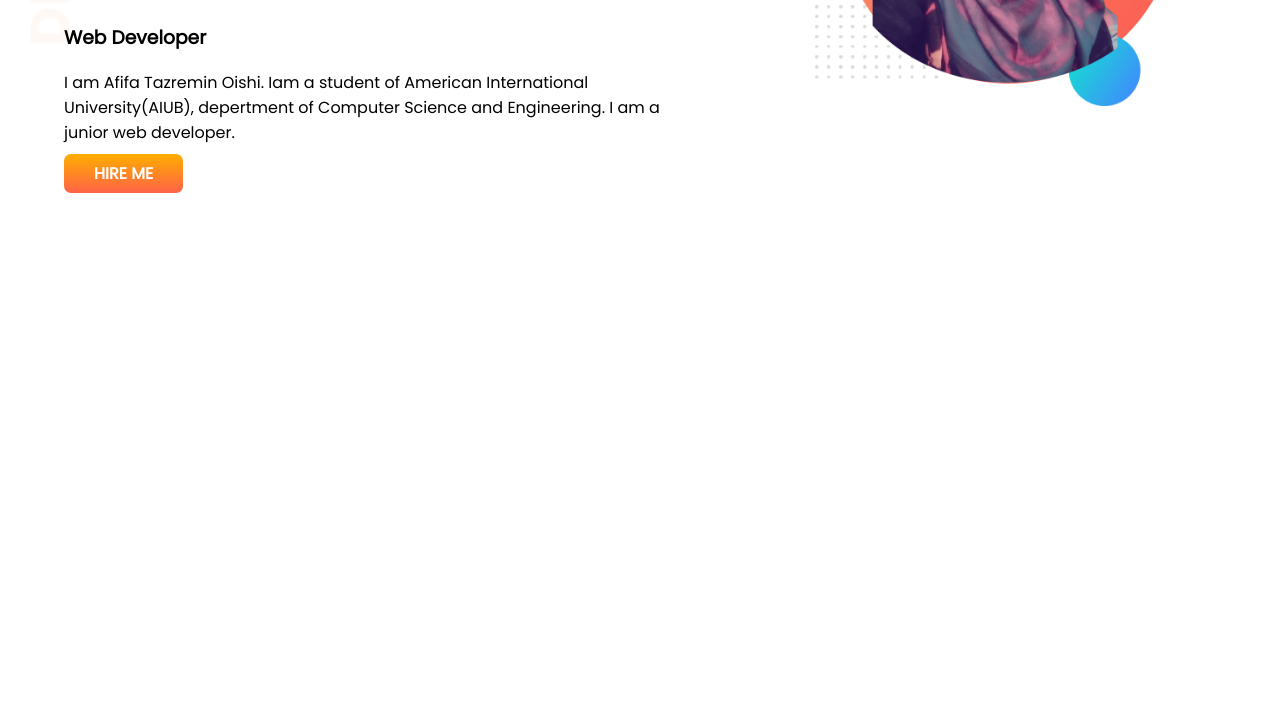
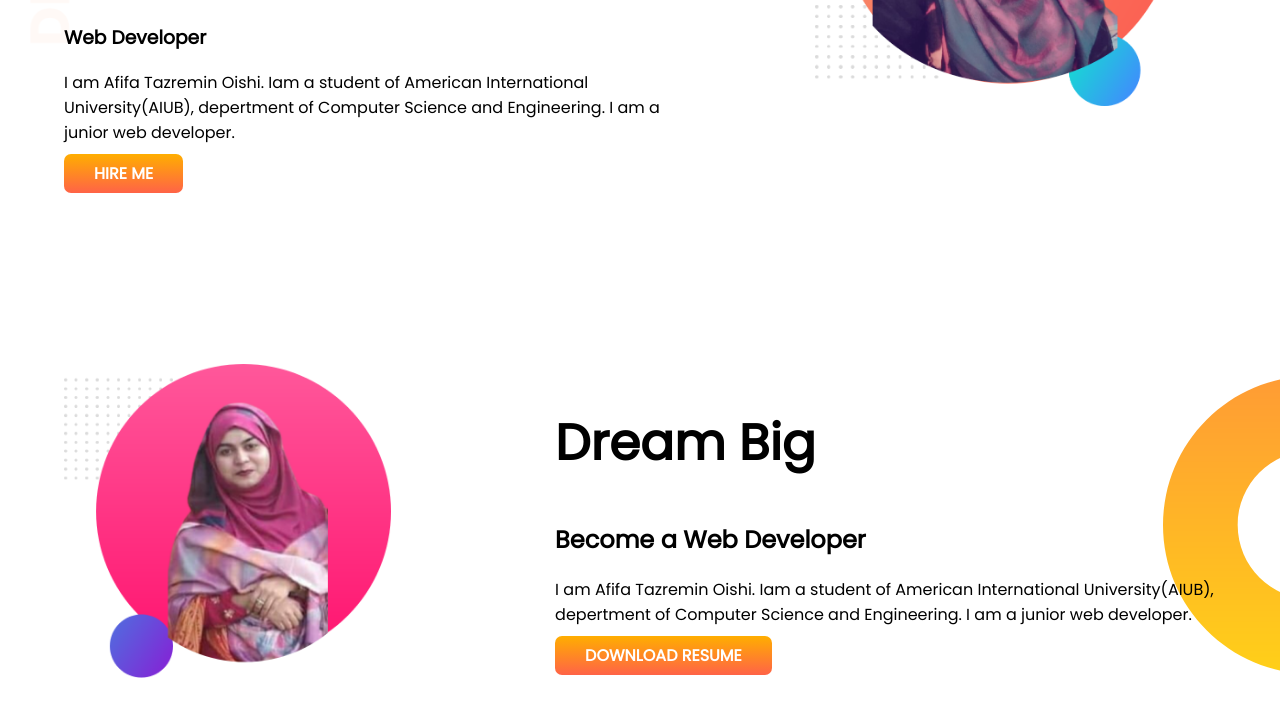
Before and after one commit to Afifa-Tazremin-Oishi/developer-portfolio, a plain HTML site: page index.html in a window 1280 px wide. Shown: the part 316-1032 px from the top of the page. Before the commit the page ends 800 px from the top, so only its background shows below. Drawn offline with Linux system fonts and the light colour scheme.

Commit message:
dream added

```diff
--- a/index.html
+++ b/index.html
@@ -26,5 +26,21 @@
         <img src="images/afifa-pic-bg.png" alt="" />
       </div>
     </section>
+    <section class="dream-big">
+        <div class="half-width">
+            <img src="images/oishi-bg2.png" alt="">
+
+        </div>
+        <div class="half-width">
+            <h1>Dream Big</h1>
+            <h2>Become a Web Developer</h2>
+            <p>
+                I am Afifa Tazremin Oishi. Iam a student of American International University(AIUB),
+                depertment of Computer Science and Engineering. I am a junior web developer.
+              </p>
+              <a class="link-button" target="_blank" href="">DOWNLOAD RESUME</a>
+        </div>
+
+    </section>
   </body>
 </html>
--- a/style.css
+++ b/style.css
@@ -11,6 +11,7 @@ h1{
 }
 section{
     display: flex;
+    margin-bottom: 50px;
 }
 .half-width{
     size: 50%;
@@ -31,3 +32,8 @@ section{
     background-image: url(images/top-banner.png);
     background-repeat: no-repeat;
 }
+.dream-big{
+    background-image: url(images/dream-bg.png);
+    background-repeat: no-repeat;
+    background-position: right;
+}
```
Also changed, not shown: images/270575022_466061594955528_4700102096286796364_n-removebg-preview.png (added), images/oishi-bg2.png (added).
